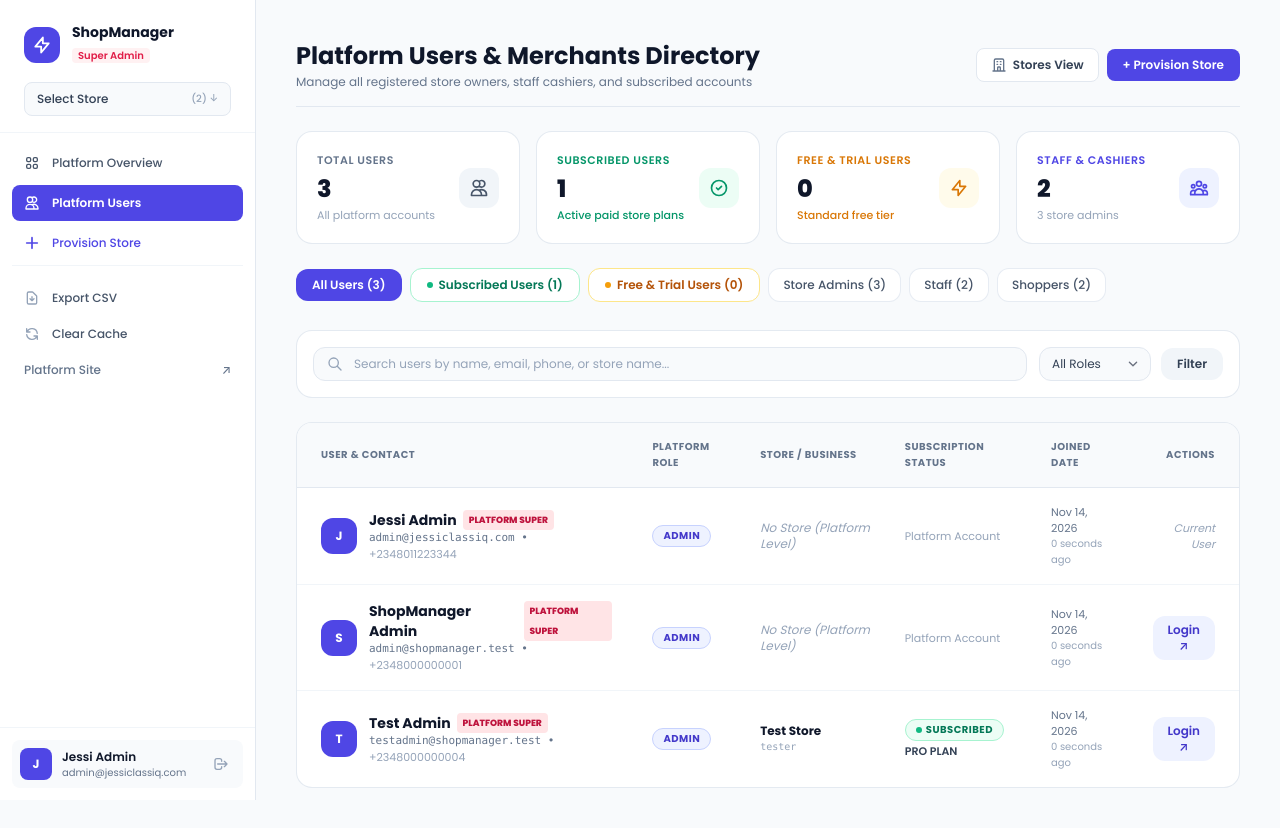
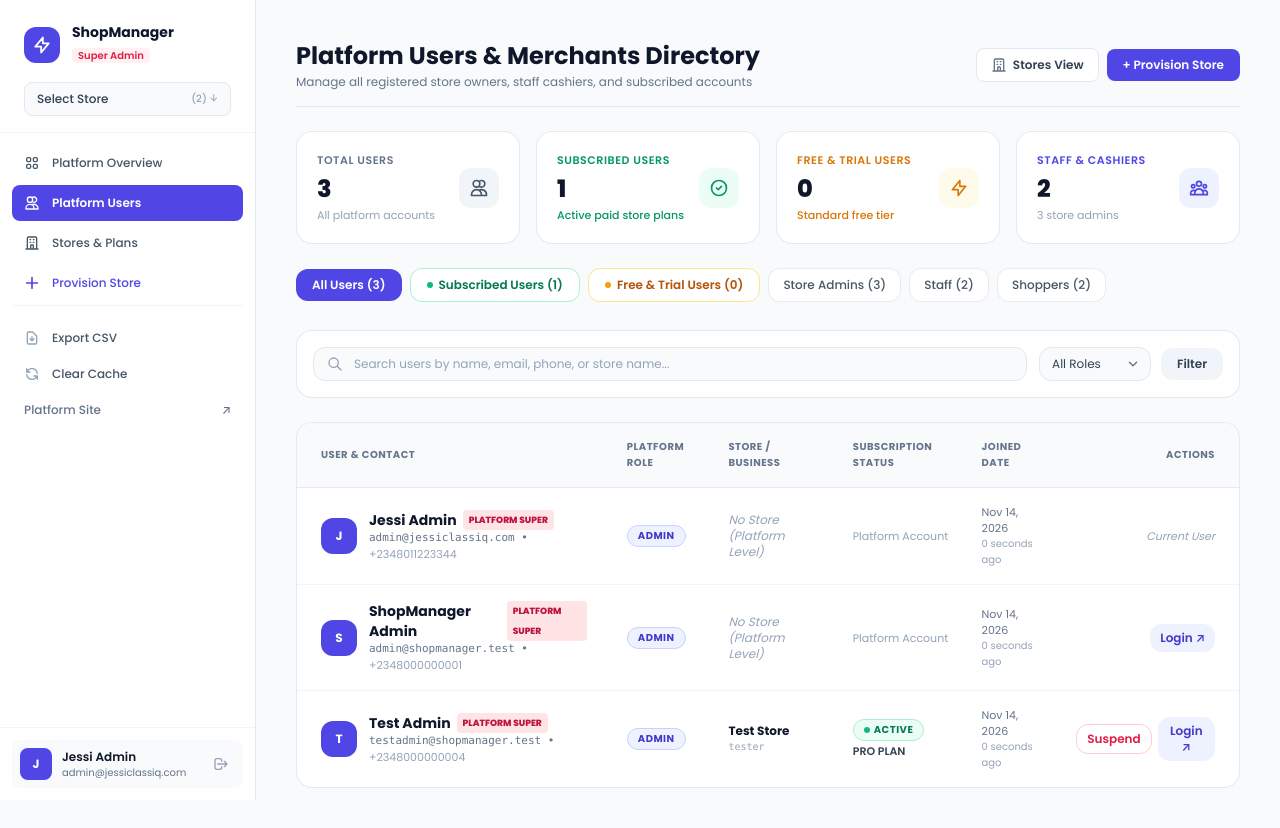
Before and after one commit to ruelnuffy/Shop-manager, a Laravel app: page /super-admin/users in a window 1280 px wide. Run offline with Laravel 12, Linux system fonts and the light colour scheme; a user stored in the database is signed in; data comes from the database, SQL or seed files in the repository; tables that the repository leaves empty hold one stand-in row (values such as "Sample post"); style sheets or scripts are compiled from the project's sources; some libraries are stand-ins or nearby versions.

Commit message:
Add pending/activate status controls on Super Admin users page and sidebar link

```diff
--- a/resources/views/layouts/super-admin.blade.php
+++ b/resources/views/layouts/super-admin.blade.php
@@ -108,6 +108,16 @@
                         </svg>
                         <span>Platform Users</span>
                     </div>
+                </a>
+
+                <a
+                    href="{{ route('super-admin.tenants.index') }}"
+                    class="flex items-center gap-3 px-3 py-2.5 rounded-lg transition {{ request()->routeIs('super-admin.tenants.index') || request()->routeIs('super-admin.tenants.show') || request()->routeIs('super-admin.tenants.edit') ? 'bg-indigo-600 text-white font-semibold' : 'text-slate-600 hover:bg-slate-100 hover:text-slate-900' }}"
+                >
+                    <svg class="w-4 h-4 shrink-0" fill="none" viewBox="0 0 24 24" stroke="currentColor">
+                        <path stroke-linecap="round" stroke-linejoin="round" stroke-width="2" d="M19 21V5a2 2 0 00-2-2H7a2 2 0 00-2 2v16m14 0h2m-2 0h-5m-9 0H3m2 0h5M9 7h1m-1 4h1m4-4h1m-1 4h1m-5 10v-5a1 1 0 011-1h2a1 1 0 011 1v5m-4 0h4" />
+                    </svg>
+                    <span>Stores &amp; Plans</span>
                 </a>
 
                 <a
--- a/resources/views/super-admin/users/index.blade.php
+++ b/resources/views/super-admin/users/index.blade.php
@@ -301,11 +301,31 @@
 
                             <!-- Subscription Status -->
                             <td class="px-4 py-4">
-                                @if ($isSubscribed)
+                                @if ($user->tenant && $user->tenant->status === 'pending')
+                                    <div class="space-y-0.5">
+                                        <span class="inline-flex items-center gap-1 px-2.5 py-0.5 rounded-full text-[10px] font-bold uppercase tracking-wider bg-amber-50 text-amber-700 border border-amber-200">
+                                            <span class="w-1.5 h-1.5 rounded-full bg-amber-500"></span>
+                                            Pending Activation
+                                        </span>
+                                        <div class="text-[11px] font-semibold text-slate-700 uppercase">
+                                            {{ $user->tenant->plan }} Plan
+                                        </div>
+                                    </div>
+                                @elseif ($user->tenant && $user->tenant->status === 'suspended')
+                                    <div class="space-y-0.5">
+                                        <span class="inline-flex items-center gap-1 px-2.5 py-0.5 rounded-full text-[10px] font-bold uppercase tracking-wider bg-rose-50 text-rose-700 border border-rose-200">
+                                            <span class="w-1.5 h-1.5 rounded-full bg-rose-500"></span>
+                                            Suspended
+                                        </span>
+                                        <div class="text-[11px] font-semibold text-slate-700 uppercase">
+                                            {{ $user->tenant->plan }} Plan
+                                        </div>
+                                    </div>
+                                @elseif ($isSubscribed)
                                     <div class="space-y-0.5">
                                         <span class="inline-flex items-center gap-1 px-2.5 py-0.5 rounded-full text-[10px] font-bold uppercase tracking-wider bg-emerald-50 text-emerald-700 border border-emerald-200">
                                             <span class="w-1.5 h-1.5 rounded-full bg-emerald-500"></span>
-                                            Subscribed
+                                            Active
                                         </span>
                                         <div class="text-[11px] font-semibold text-slate-700 uppercase">
                                             {{ $user->tenant->plan }} Plan
@@ -315,7 +335,7 @@
                                     <div class="space-y-0.5">
                                         <span class="inline-flex items-center gap-1 px-2.5 py-0.5 rounded-full text-[10px] font-bold uppercase tracking-wider bg-amber-50 text-amber-700 border border-amber-200">
                                             <span class="w-1.5 h-1.5 rounded-full bg-amber-500"></span>
-                                            Free User
+                                            Standard User
                                         </span>
                                         <div class="text-[11px] text-slate-400">
                                             Standard Plan
@@ -334,6 +354,20 @@
 
                             <!-- Actions -->
                             <td class="px-6 py-4 text-right">
+                                <div class="inline-flex items-center justify-end gap-1.5">
+                                    @if ($user->tenant)
+                                        <form method="POST" action="{{ route('super-admin.tenants.toggle-status', $user->tenant) }}" class="inline">
+                                            @csrf
+                                            <button
+                                                type="submit"
+                                                class="px-2.5 py-1.5 rounded-xl border text-xs font-semibold transition cursor-pointer {{ $user->tenant->status === 'active' ? 'border-rose-200 text-rose-600 hover:bg-rose-50' : 'border-emerald-200 bg-emerald-50 text-emerald-700 hover:bg-emerald-600 hover:text-white' }}"
+                                                title="{{ $user->tenant->status === 'active' ? 'Suspend Store' : 'Activate Plan' }}"
+                                            >
+                                                {{ $user->tenant->status === 'active' ? 'Suspend' : 'Activate' }}
+                                            </button>
+                                        </form>
+                                    @endif
+
                                     @if ($user->id !== Auth::id())
                                         <form method="POST" action="{{ route('super-admin.users.impersonate', $user) }}" class="inline">
                                             @csrf
@@ -348,6 +382,7 @@
                                     @else
                                         <span class="text-[11px] text-slate-400 italic">Current User</span>
                                     @endif
+                                </div>
                             </td>
                         </tr>
                     @empty
```
Lines whose indentation alone changed are shown as unchanged.
